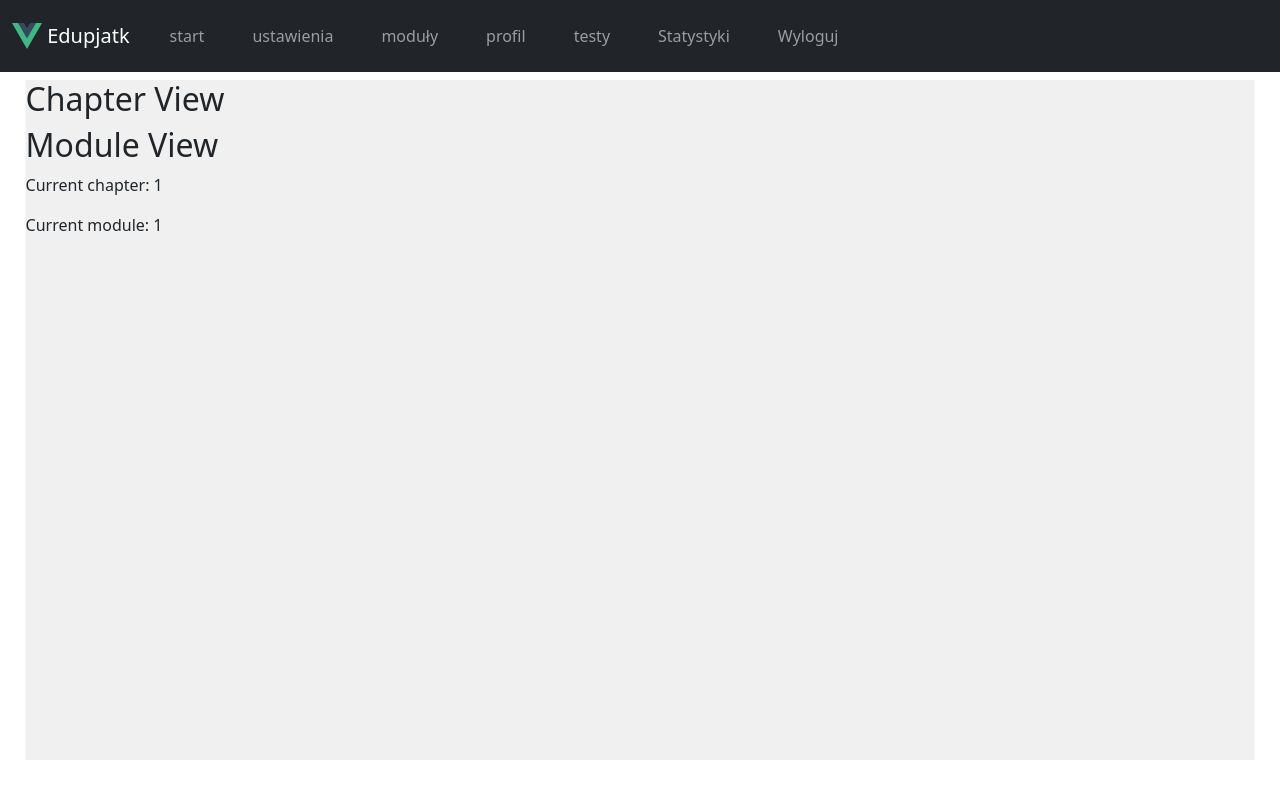
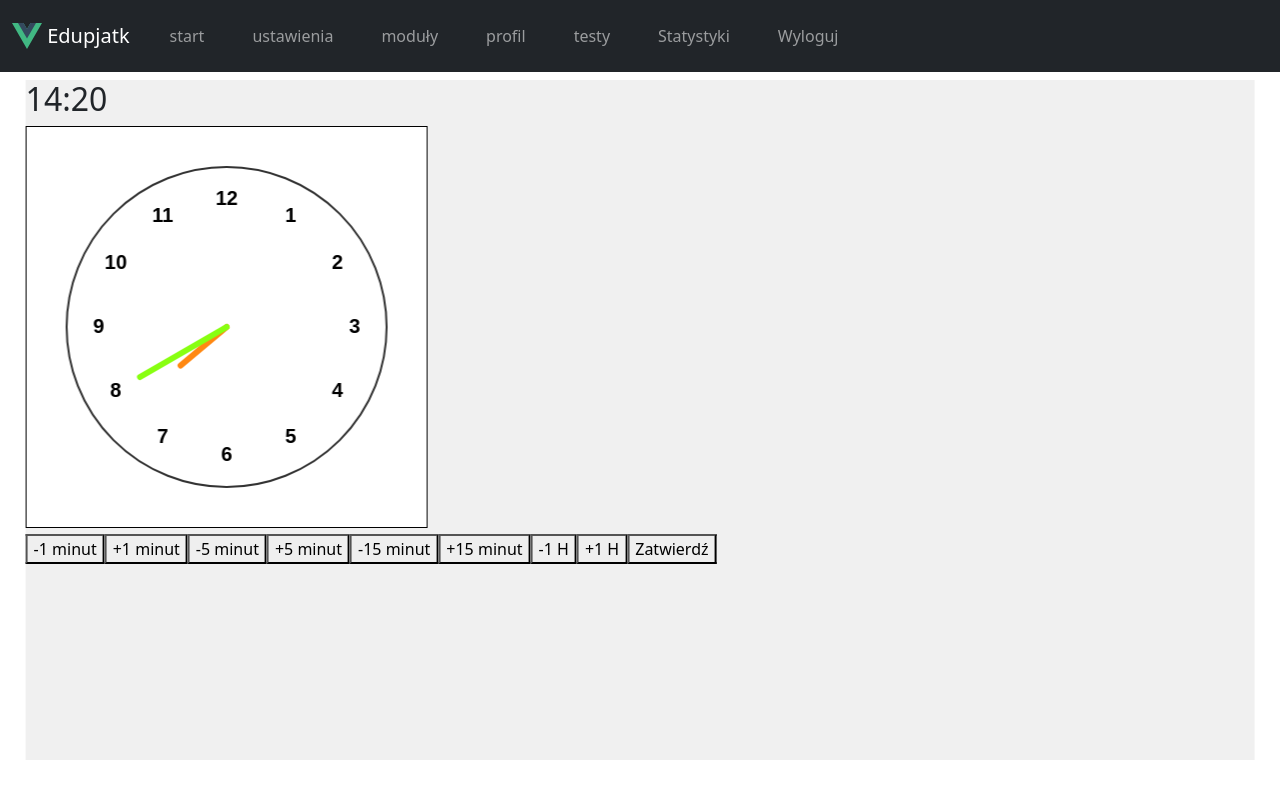
Before and after one commit to K-Pecka/edupjatk, a Vue app: page /education/1/1 in a window 1280 px wide. Built offline with nearby package versions, Linux system fonts and the light colour scheme; sample sign-in values are in the browser's storage.

Commit message:
add modul clock

```diff
--- a/package.json
+++ b/package.json
@@ -33,7 +33,7 @@
     "three": "^0.160.0",
     "usemodal-vue3": "^0.3.7",
     "vue": "^3.3.10",
-    "vue-router": "^4.0.13"
+    "vue-router": "^4.1.0"
   },
   "devDependencies": {
     "@rushstack/eslint-patch": "^1.3.3",
--- /dev/null
+++ b/src/components/modulEducation/ErrorPage.vue
@@ -0,0 +1,12 @@
+<template>
+  <div class="row justify-content-center">
+    <div class="col-md-6 text-center">
+      <i class="fas fa-exclamation-circle fa-3x text-danger"></i>
+      <p class="mt-2">Wybrany rozdziału nie istnieje</p>
+    </div>
+  </div>
+</template>
+
+<script></script>
+
+<style></style>
--- /dev/null
+++ b/src/components/modulEducation/mathModules/M_RealLife/InitComponents.vue
@@ -0,0 +1,177 @@
+<template>
+  <div>
+    <h2>{{ formattedTime }}</h2>
+    <canvas
+      ref="clockCanvas"
+      :style="{ background: backgroundColor }"
+      width="400"
+      height="400"
+      style="border: 1px solid #000"
+    ></canvas>
+    <div>
+      <button @click="adjustMinutes(-1)">-1 minut</button>
+      <button @click="adjustMinutes(1)">+1 minut</button>
+      <button @click="adjustMinutes(-5)">-5 minut</button>
+      <button @click="adjustMinutes(5)">+5 minut</button>
+      <button @click="adjustMinutes(-15)">-15 minut</button>
+      <button @click="adjustMinutes(15)">+15 minut</button>
+      <button @click="adjustMinutes(-60)">-1 H</button>
+      <button @click="adjustMinutes(60)">+1 H</button>
+      <button @click="confirmTime">Zatwierdź</button>
+    </div>
+  </div>
+</template>
+
+<script setup>
+import { ref, onMounted, computed, watch } from 'vue'
+
+const clockCanvas = ref(null)
+let ctx
+let hours = 0
+let minutes = 0
+
+const correct = {
+  hours: Math.floor(Math.random() * 24),
+  minutes: Math.floor(Math.random() * 12) * 5
+}
+const hands = [
+  {
+    angle: () => -Math.PI / 2 + (hours + minutes / 60) * ((2 * Math.PI) / 12),
+    length: 60,
+    width: 6,
+    color: '#f81'
+  },
+  {
+    angle: () => -Math.PI / 2 + (minutes / 5) * ((2 * Math.PI) / 12),
+    length: 100,
+    width: 6,
+    color: '#8f1'
+  }
+]
+
+const formattedTime = computed(() => {
+  let { minutes, hours } = correct
+  const formattedHours = hours < 10 ? `0${hours}` : hours
+  const formattedMinutes = minutes < 10 ? `0${minutes}` : minutes
+  return `${formattedHours}:${formattedMinutes}`
+})
+
+const highlightedNumber = ref(null)
+const backgroundColor = ref('#fff')
+
+const drawClock = () => {
+  if (!clockCanvas.value) {
+    return
+  }
+  ctx.clearRect(0, 0, clockCanvas.value.width, clockCanvas.value.height)
+
+  drawClockFace()
+  for (let hand of hands) {
+    drawHand(hand)
+  }
+}
+
+const drawHand = ({ angle, length, width, color }) => {
+  ctx.beginPath()
+  ctx.moveTo(clockCanvas.value.width / 2, clockCanvas.value.height / 2)
+  const x = clockCanvas.value.width / 2 + length * Math.cos(angle())
+  const y = clockCanvas.value.height / 2 + length * Math.sin(angle())
+  ctx.lineTo(x, y)
+  ctx.lineWidth = width
+  ctx.lineCap = 'round'
+  ctx.strokeStyle = color
+  ctx.stroke()
+}
+
+const drawClockFace = () => {
+  const radius = 160
+  ctx.beginPath()
+  ctx.arc(clockCanvas.value.width / 2, clockCanvas.value.height / 2, radius, 0, 2 * Math.PI)
+  ctx.fillStyle = backgroundColor.value
+  ctx.fill()
+  ctx.lineWidth = 2
+  ctx.strokeStyle = '#333'
+  ctx.stroke()
+
+  ctx.font = 'bold 20px Arial'
+  ctx.textAlign = 'center'
+  ctx.textBaseline = 'middle'
+
+  for (let i = 1; i <= 12; i++) {
+    const angle = ((i - 3) * (2 * Math.PI)) / 12
+    const x = clockCanvas.value.width / 2 + Math.cos(angle) * radius * 0.8
+    const y = clockCanvas.value.height / 2 + Math.sin(angle) * radius * 0.8
+
+    ctx.beginPath()
+    ctx.arc(x, y, 20, 0, 2 * Math.PI)
+    const numberColor = i === highlightedNumber.value ? '#f81' : '#fff'
+    ctx.fillStyle = numberColor
+    ctx.fill()
+    ctx.fillStyle = '#000'
+    ctx.fillText(i.toString(), x, y)
+  }
+}
+
+const drawHighlightedNumberBackground = () => {
+  const radius = 20
+  const angle = ((highlightedNumber.value - 3) * (2 * Math.PI)) / 12
+  const x = clockCanvas.value.width / 2 + Math.cos(angle) * 160 * 0.8
+  const y = clockCanvas.value.height / 2 + Math.sin(angle) * 160 * 0.8
+
+  const gradient = ctx.createRadialGradient(x, y, 0, x, y, radius)
+  gradient.addColorStop(0, hourHandColor.value)
+  gradient.addColorStop(1, 'transparent')
+
+  ctx.beginPath()
+  ctx.arc(x, y, radius, 0, 2 * Math.PI)
+  ctx.fillStyle = gradient
+  ctx.fill()
+}
+
+const adjustMinutes = (amount) => {
+  minutes += amount
+  if (minutes >= 60) {
+    minutes -= 60
+    hours = (hours + 1) % 24
+  } else if (minutes < 0) {
+    minutes += 60
+    hours = (hours - 1 + 24) % 24
+  }
+
+  highlightedNumber.value = hours % 12 || -1
+  drawClock()
+}
+
+const confirmTime = () => {
+  console.log(`${hours} ${minutes} ${correct.hours} ${correct.minutes}`)
+  console.log(hours === (correct.hours % 12 || 12))
+  console.log(minutes === correct.minutes)
+  if ((hours % 12 || 12) === (correct.hours % 12 || 12) && minutes === correct.minutes) {
+    console.log('Odpowiedź poprawna!')
+    backgroundColor.value = '#8f8'
+  } else {
+    console.log('Odpowiedź niepoprawna.')
+    backgroundColor.value = '#f88'
+  }
+}
+
+onMounted(() => {
+  ;(hours = Math.floor(Math.random() * 24)),
+    (minutes = Math.floor(Math.random() * 12) * 5),
+    (ctx = clockCanvas.value.getContext('2d'))
+  setInterval(
+    () => {
+      minutes = (minutes + 5) % 60
+      if (minutes === 0) {
+        hours = (hours + 1) % 24
+      }
+
+      highlightedNumber.value = hours % 12 || 12
+      backgroundColor.value = '#fff'
+      drawClock()
+    },
+    1000 * 60 * 5
+  )
+  drawClock()
+})
+</script>
--- a/src/router/modules/modulEducation/main.js
+++ b/src/router/modules/modulEducation/main.js
@@ -8,13 +8,12 @@ const modulRouters = [
   {
     path: '/education/:chapter',
     component: () => import('@/views/panel/modulEducation/chapterView.vue'),
-    children: [
-      {
-        path: ':module',
-        name: 'ModuleView',
-        component: () => import('@/views/panel/modulEducation/modulView.vue'),
-      },
-    ],
+  },
+  {
+    path: '/education/:chapter/:module',
+    name: 'ModuleView',
+    component: () => import('@/views/panel/modulEducation/modulView.vue'),
+    meta: { requiresAuth: true },
   },
 ];
 
--- a/src/views/panel/logOutView.vue
+++ b/src/views/panel/logOutView.vue
@@ -11,12 +11,17 @@ const handleAnimationEnd = () => setTimeout(() =>router.push('/'),2500);
     store.logOut();
     handleAnimationEnd();
 })();
+const lang = {
+    'en':'GoodBye',
+    'es':'Adios'
+}
+const goodbye = lang['es'] ?? 'GoodBye'
 </script>
 
 <template>
     <div class="goodbye-container">
         <div class="goodbye-message" @animationend="handleAnimationEnd">
-            <p>Goodbye!<span class="emoji">👋</span></p>
+            <p>{{goodbye}}!<span class="emoji">👋</span></p>
         </div>
     </div>
 </template>
--- a/src/views/panel/modulEducation/chapterView.vue
+++ b/src/views/panel/modulEducation/chapterView.vue
@@ -1,10 +1,73 @@
 <template>
-    <div>
-      <h2>Chapter View</h2>
-      <router-view></router-view>
+  <div>
+    <div class="p-3">
+      <h2>{{dane?.chapterName ?? 'no data'}}</h2>
+      <div>
+        <div class="row justify-content-center pt-3" v-if="dane.subsection">
+          <div v-for="(item, index) in dane.subsection" :key="index" class="card mb-3 col-md-6 col-lg-4 p-4">
+            <div class="row g-4">
+              <div :class="['col-md-8', 'order-md-first', 'order-lg-last']">
+                <div class="card-body">
+                  <!-- Dodaj link do tytułu -->
+                  <h5 class="card-title">
+                    <router-link :to="`/education/${chapter}/${item.path}`">{{
+                      item.title.toLocaleUpperCase()
+                    }}</router-link>
+                  </h5>
+                  <p class="card-text">{{ item.content }}</p>
+                </div>
+              </div>
+              <div :class="['col-md-4', 'order-md-last', 'order-lg-first']">
+                <img :src="`/src/assets/${item.src}`" alt="Grafika" class="card-img img-fluid" />
+              </div>
+            </div>
+          </div>
+        </div>
+        <div v-else class="row justify-content-center">
+          <div class="col-md-6 text-center">
+            <i class="fas fa-exclamation-circle fa-3x text-danger"></i>
+            <p class="mt-2">Wybrany rozdziału nie istnieje</p>
+          </div>
+        </div>
+      </div>
     </div>
-  </template>
+  </div>
+</template>
 
-  <script setup>
-  // W razie potrzeby dodaj logikę komponentu
-  </script>
+<script setup>
+import { useRoute } from 'vue-router'
+const modul = {
+  1: {
+    chapterName: "matematyka w pratyce",
+    subsection:[
+    {
+      title: 'zegar',
+      content: 'W tym epizodzie nauczysz się jak działa zegar, nauczysz się jak ustawiać zegar nalogiczny, na podstawie cyfrowego',
+      src: 'images/square.png',
+      path: '1'
+    },
+  ]},
+  2: {chapterName: "Równi i równiejsi",
+    subsection:[
+    {
+      title: 'mniej, więcej',
+      content: 'Epizod ten poświęcimy na zrozumienie mojęcią, "większy", "mniejszy" ',
+      src: 'images/square.png',
+      path: '1'
+    }
+  ]},
+  3: {chapterName: "Wprowadzenie do nie wiadomych",
+    subsection:[
+    {
+      title: 'nie wiem, ale się do wiem',
+      content: 'Wyjaśnimy na czym polega nie wiadoma, w matematyce',
+      src: 'images/square.png',
+      path: '1'
+    }
+  ]}
+}
+const route = useRoute()
+const chapter = route.params.chapter
+console.log(chapter)
+const dane = modul[chapter] ?? null
+</script>
--- a/src/views/panel/modulEducation/modulView.vue
+++ b/src/views/panel/modulEducation/modulView.vue
@@ -1,11 +1,22 @@
 <template>
-    <div>
-      <h2>Module View</h2>
-      <p>Current chapter: {{ $route.params.chapter }}</p>
-      <p>Current module: {{ $route.params.module }}</p>
-    </div>
-  </template>
+  <div>
+    <component :is="moduleEducation" />
+  </div>
+</template>
 
-  <script setup>
-  // W razie potrzeby dodaj logikę komponentu
-  </script>
+<script setup>
+import { useRoute } from 'vue-router';
+import M_realLife from '@/components/modulEducation/mathModules/M_realLife/InitComponents.vue'
+import ErrorPage from '@/components/modulEducation/ErrorPage.vue'
+import {ref} from 'vue'
+
+const route = useRoute()
+const [chapter, module] = [route.params.chapter, route.params.module]
+const nameModule = {
+  1: {1: M_realLife},
+  2: {1: M_realLife},
+  3: {1: M_realLife}
+}
+let moduleEducation = nameModule[chapter]?.[module] ?? ErrorPage;
+
+</script>
```
Also changed, not shown: src/components/modulEducation/InitComponents.vue (+19 -7 lines), 1 other file (tests, documents, lock files or other folders).
